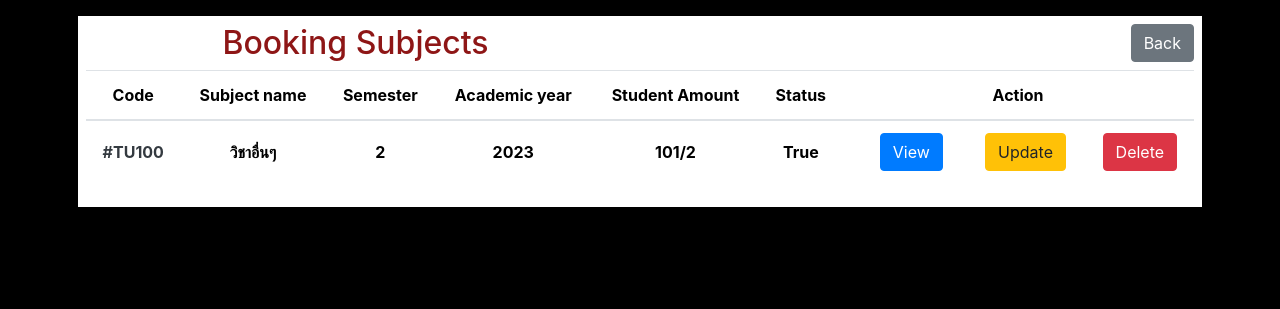
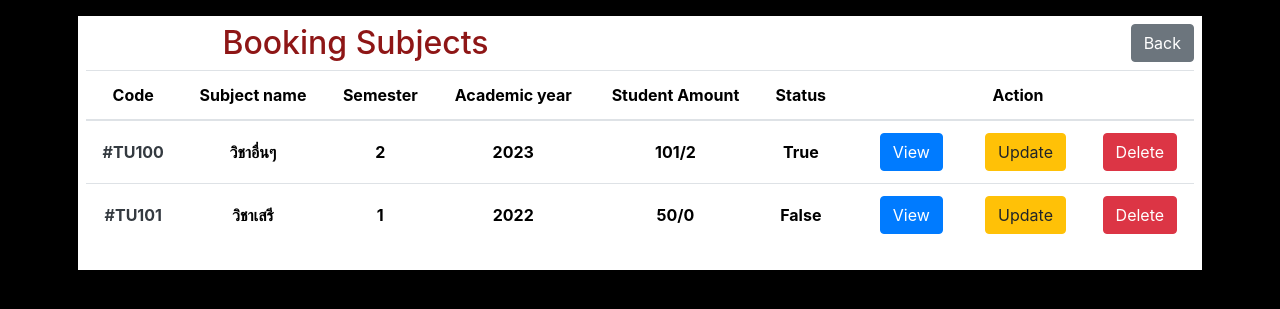
Before and after one commit to 6310682734/cn331-as2, a Django app: page /bookingsubject/ in a window 1280 px wide. Shown: the part 60-369 px from the top of the page. Run offline with Django 4.2, Linux system fonts and the light colour scheme; a user stored in the database is signed in; data comes from the database, SQL or seed files in the repository; both versions use the stored data as it was after the commit; lists and menus that the app fills with data are empty; some libraries are stand-ins or nearby versions.

Commit message:
check subject status for user or admin

```diff
--- a/bookingsubject/templates/bookingsubject/index.html
+++ b/bookingsubject/templates/bookingsubject/index.html
@@ -34,6 +34,7 @@
     </thead>
     <tbody class="text text-center">
       {% for subject in subjects %}
+      {% if request.user.is_superuser %}
       <tr>
         <th scope="row" class="text-dark align-middle">#{{ subject.code }}</th>
         <th class="align-middle">{{ subject.subject_name }}</th>
@@ -71,6 +72,45 @@
           </div>
         </th>
       </tr>
+      {% elif request.user.is_superuser == False and subject.status == True %}
+      <tr>
+        <th scope="row" class="text-dark align-middle">#{{ subject.code }}</th>
+        <th class="align-middle">{{ subject.subject_name }}</th>
+        <th class="align-middle">{{ subject.semester }}</th>
+        <th class="align-middle">{{ subject.academic_year }}</th>
+        <th class="align-middle">{{ subject.amount }}/{{ subject.student }}</th>
+        {% if request.user.is_superuser %}
+        <th class="align-middle">{{ subject.status }}</th>
+        {% endif %}
+        <th class="align-middle">
+          <div class="row ml-0">
+            <div class="col">
+              <a
+                class="btn btn-primary"
+                href="{% url 'subject_info' subject.id %}"
+                >View</a
+              >
+            </div>
+            {% if request.user.is_superuser %}
+            <div class="col ml-0">
+              <a
+                class="btn btn-warning"
+                href="{% url 'update_subject' subject.id %}"
+                >Update</a
+              >
+            </div>
+            {% endif %}
+            {% if request.user.is_superuser %}
+            <div class="col">
+              <form action="{% url 'remove_subject' subject.id %}">
+                <button class="btn btn-danger" type="submit">Delete</button>
+              </form>
+            </div>
+            {% endif %}
+          </div>
+        </th>
+      </tr>
+      {% endif %}
       {% empty %}
       <tr>
         <th colspan="7"><i>No data</i></th>
--- a/bookingsubject/views.py
+++ b/bookingsubject/views.py
@@ -15,7 +15,8 @@ register = template.Library()
 
 
 def index(req, data={"status": None, "message": None}):
-    subjects = Subject.objects.filter(status=True)
+    subjects = Subject.objects.all()
+    print(subjects)
     return render(req, "bookingsubject/index.html", {
         "subjects": subjects,
         "message": data["message"],
```
Also changed, not shown: db.sqlite3.
